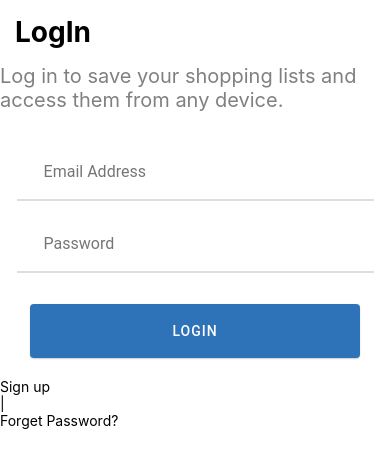
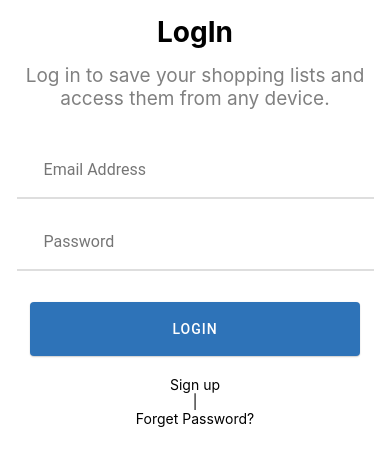
Before and after one commit to EmanSalah95/Ikea-App, a React Native app: screen /Login in a window 390 px wide. Shown: the top 468 px of the page. Built offline with nearby package versions, Linux system fonts and the light colour scheme; no server answers; the database is empty.

Commit message:
handle Design in phone

```diff
--- a/src/screens/User/LogIn.js
+++ b/src/screens/User/LogIn.js
@@ -45,7 +45,7 @@ export default function Loginscreen({navigation}){
       }
   }
 
-  async function handleLogIn() {
+  async function handleLogIn(e) {
 
     var userObj = {
     Email: email,
@@ -82,7 +82,7 @@ export default function Loginscreen({navigation}){
 }
 
     return (
-      <View style={styles.containeer}>
+      <View style={styles.container}>
         <Text style={styles.userHeading}>LogIn</Text>
          <Text style={styles.userSubbHeading}>Log in to save your shopping lists and access them from any device.</Text>
          <View style={styles.view}>
@@ -105,9 +105,9 @@ export default function Loginscreen({navigation}){
         </View>
 
         <View style={styles.displayTxt}>
-            <Text>Sign up</Text>
-            <Text>|</Text>
-            <Text>Forget Password?</Text>
+            <Text style={styles.txxt} onPress={() => navigation.navigate('SignForm')}>Sign up</Text>
+            <Text style={styles.txxt}>|</Text>
+            <Text style={styles.txxt}>Forget Password?</Text>
         </View>
       </View>
     );
--- a/src/screens/User/SignUpForm.js
+++ b/src/screens/User/SignUpForm.js
@@ -2,8 +2,8 @@ import { Text, View, Alert } from 'react-native';
 import { Button } from 'react-native-paper';
 import { TextInput } from 'react-native-paper';
 import { styles } from './style';
-import { signup, useAuth } from '../../Firebase/fireStoreAuthConfig';
-import React, { useState } from 'react'
+import { signup } from '../../Firebase/fireStoreAuthConfig';
+import React, { useState, useEffect } from 'react'
 import { addDocByID } from '../../services/firebase';
 
 export default function SignUpForm({ navigation }) {
@@ -19,7 +19,7 @@ export default function SignUpForm({ navigation }) {
 
 
     // Function to hadndle change in any input and write into it
-    const handleChangeInInput = () => {
+    const handleValidateInput = () => {
         const regName = /^\w[a-zA-Z]{2,}/;
         const regEmail = /^([a-zA-Z0-9_\-\.]+){3,}@([a-zA-Z0-9_\-\.]+){3,}(.com)$/;
         const regPassword =
@@ -69,7 +69,7 @@ export default function SignUpForm({ navigation }) {
         }
     };
 
-    async function handleSignup() {
+    async function handleSignup(e) {
 
         var userObj = {
         FirstName: firstName,
@@ -78,7 +78,7 @@ export default function SignUpForm({ navigation }) {
         Password: Password,
         };
 
-        handleChangeInInput()
+        handleValidateInput()
 
         try {
             await signup(Email, Password).then(
@@ -96,12 +96,13 @@ export default function SignUpForm({ navigation }) {
             console.log('function signIn Failed');
         }
 
+
         console.log(userObj);
 
     }
 
     return (
-        <View style={styles.containeer}>
+        <View style={styles.container}>
             <View style={styles.signForm}>
                 <TextInput
                 placeholder="First Name"
--- a/src/screens/User/style.js
+++ b/src/screens/User/style.js
@@ -2,13 +2,6 @@ import { StyleSheet } from "react-native";
 export const styles = StyleSheet.create({
     // Start Style For UserPage
     container: {
-        backgroundColor: "white",
-        height: "100%",
-        textAlign: "center",
-        alignSelf: "center"
-    },
-
-    containeer: {
         backgroundColor: "white",
         height: "100%",
         textAlign: "center",
@@ -22,11 +15,13 @@ export const styles = StyleSheet.create({
         fontSize: 28,
         fontWeight: "bold",
         margin: 15 ,
+        textAlign: 'center',
     },
 
     userSubHeading: {
         fontSize: 18,
-        color: "gray"
+        color: "gray",
+        textAlign: 'center',
     },
 
     logBtn: {
@@ -51,7 +46,8 @@ export const styles = StyleSheet.create({
     txtQues: {
         color: "blue",
         fontSize: 18,
-        margin: 10
+        margin: 10,
+        textAlign: 'center',
     },
 
     secondSec: {
@@ -77,8 +73,9 @@ export const styles = StyleSheet.create({
     // Start Style For LogPage
     userSubbHeading: {
         marginBottom: 28,
-        fontSize: 20,
-        color: "gray"
+        fontSize: 19,
+        color: "gray",
+        textAlign: 'center',
     },
 
     view: {
@@ -110,6 +107,10 @@ export const styles = StyleSheet.create({
     displayTxt: {
         marginTop: 20,
     },
+
+    txxt: {
+        textAlign: 'center',
+    },
     // End Styles for LogIn page
 
     // Start Style For SignIn Page
@@ -122,7 +123,8 @@ export const styles = StyleSheet.create({
 
     signTxt: {
         padding: 5,
-        fontSize: 17
+        fontSize: 17,
+        paddingLeft: 12
     },
 
     signPage: {
```
Lines whose indentation alone changed are shown as unchanged.
